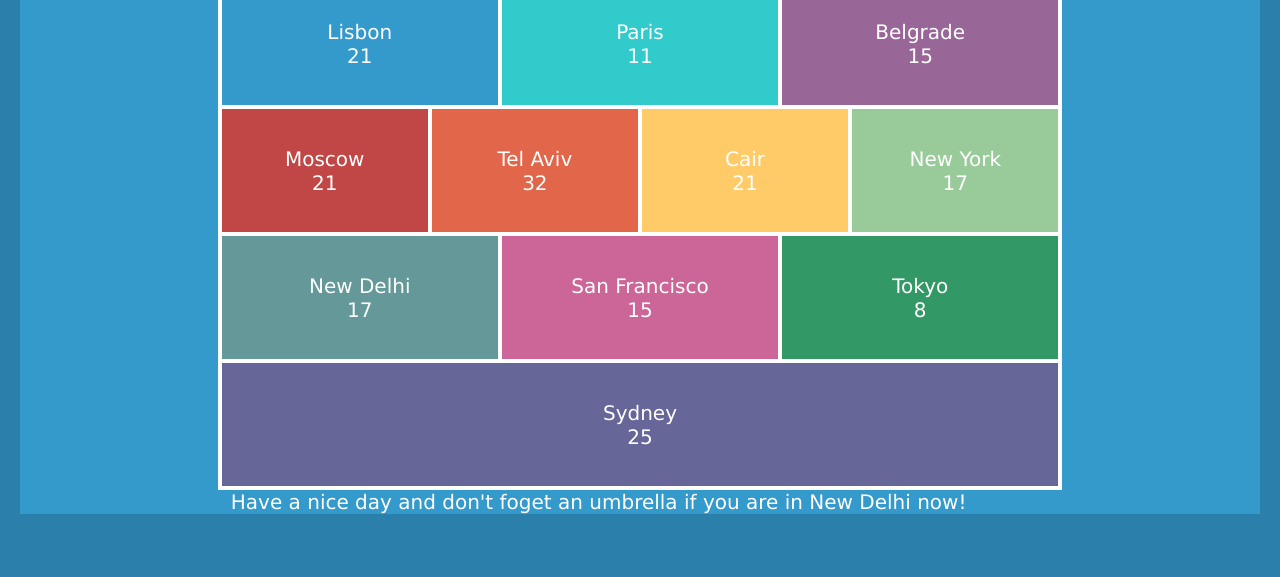
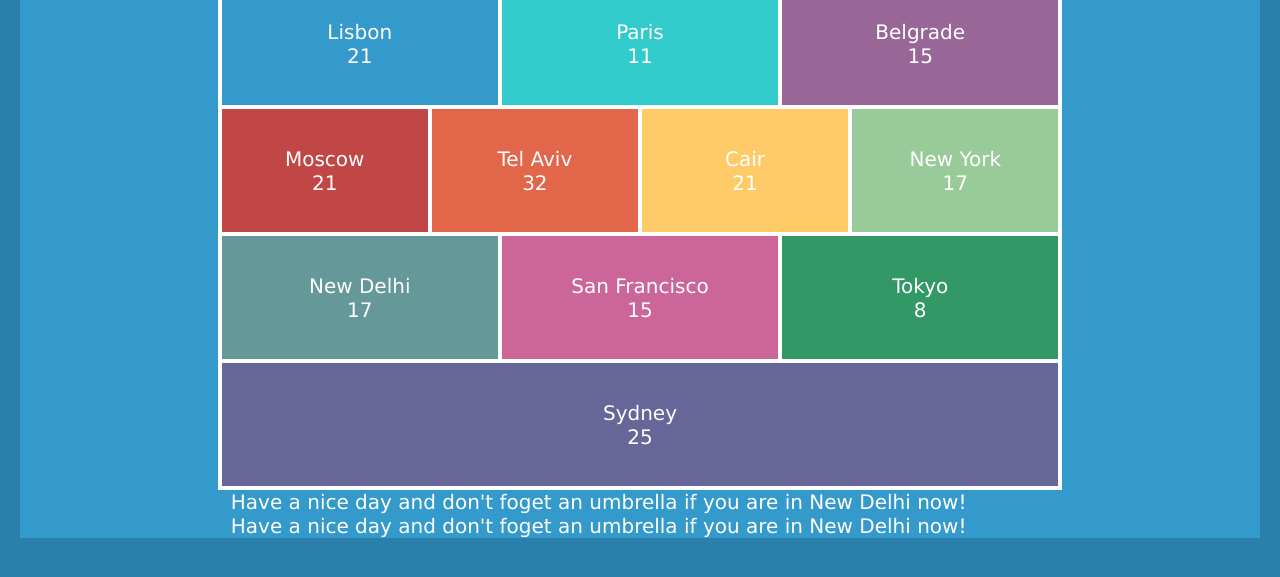
Before and after one commit to DSerhiy/weather-box, a plain HTML site: page index.html in a window 1280 px wide. Shown: the part 77-654 px from the top of the page. Drawn offline with Linux system fonts and the light colour scheme; some icons are missing.

Commit message:
new text block added

```diff
--- a/index.html
+++ b/index.html
@@ -64,6 +64,8 @@
       </li>
     </ul>
     <p class="weather-forecast__advice">Have a nice day and don't foget an umbrella if you are in New Delhi now!</p>
+
+    <p class="weather-forecast__advice">Have a nice day and don't foget an umbrella if you are in New Delhi now!</p>
   </section>
 
 </body>
```
